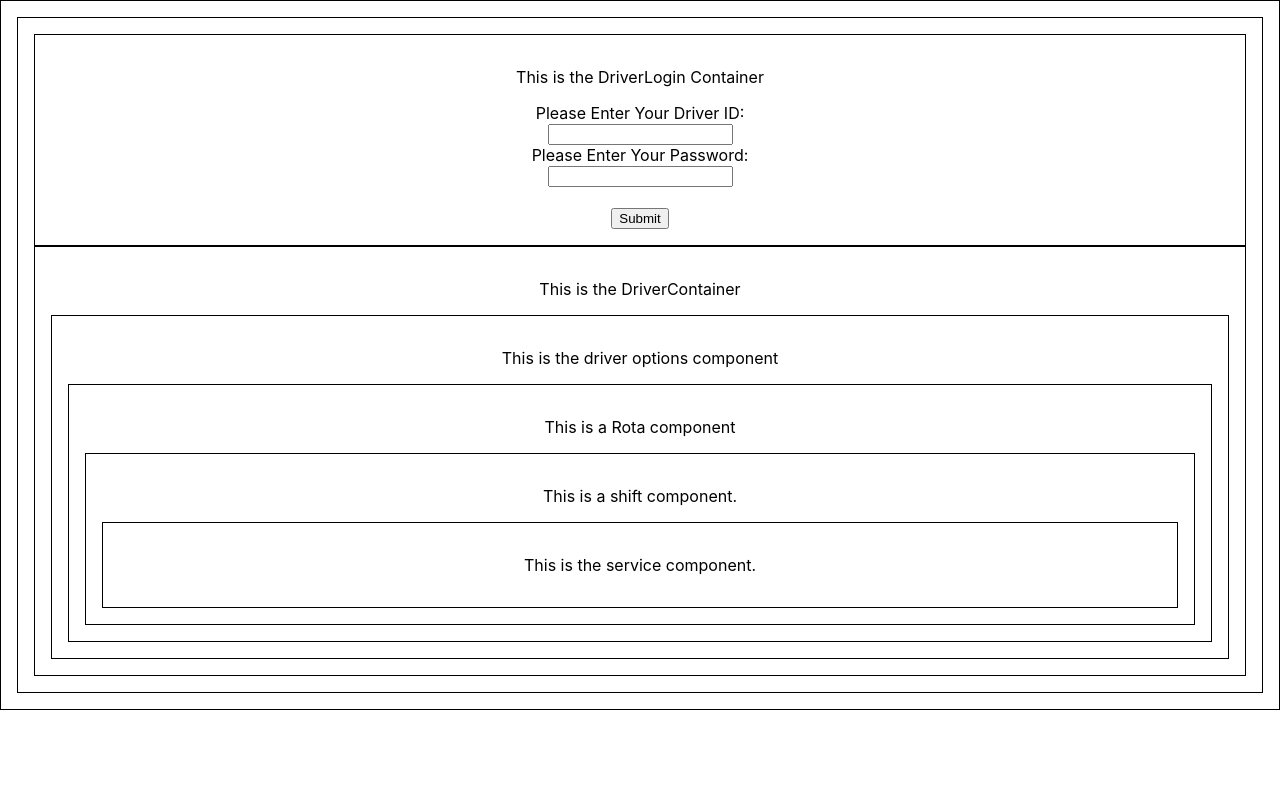
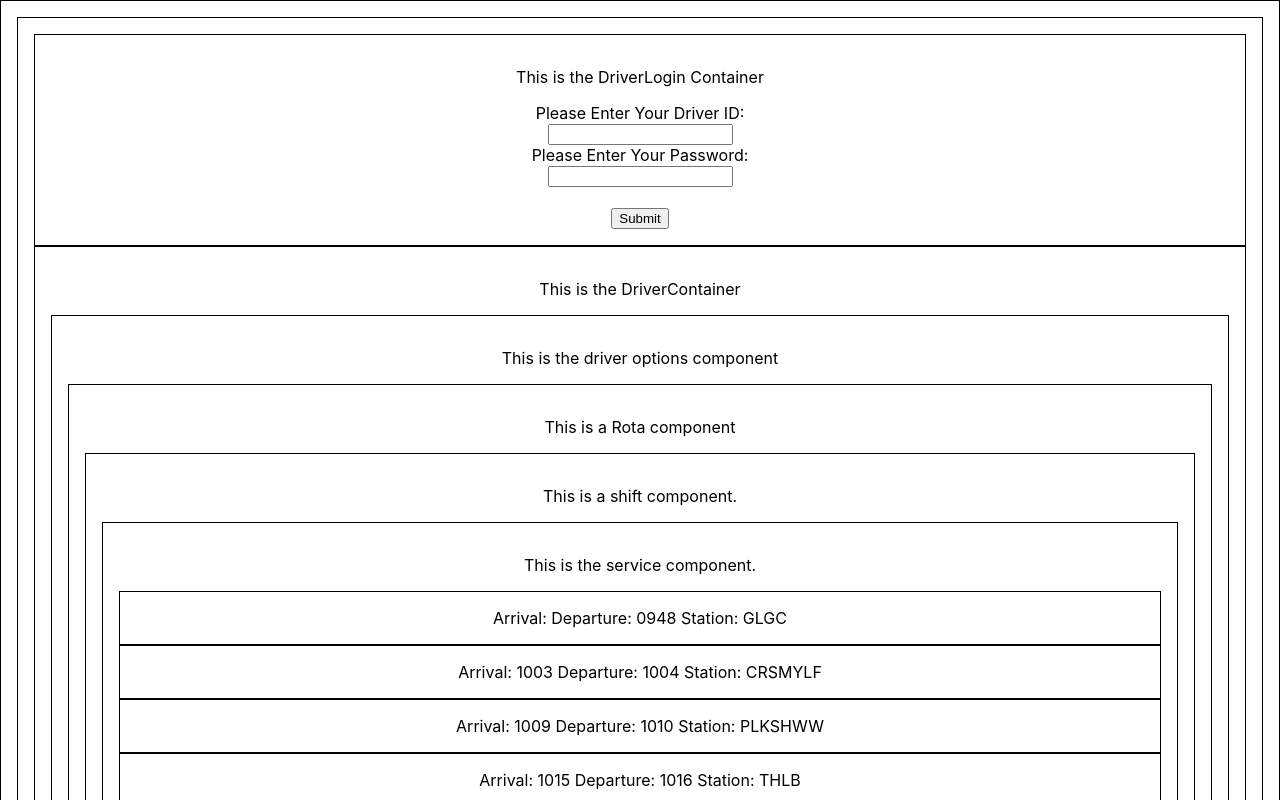
Before and after one commit to erikesund/train-app-system, a React (Create React App) app in the folder cab-app/: page / in a window 1280 px wide. Shown: the top 800 px of the page. Built offline with nearby package versions, Linux system fonts and the light colour scheme.

Commit message:
added return props displaying

```diff
--- a/cab-app/src/components/Driver/DriverRotas/Waypoint.js
+++ b/cab-app/src/components/Driver/DriverRotas/Waypoint.js
@@ -1,10 +1,13 @@
 import React from "react";
 
 function Waypoint ({waypoint}) {
-  <p>
-    <p>This is a Waypoint Component</p>
-    <span>Arrival: {waypoint.arrival} Departure: {waypoint.departure} Station: {waypoint.tiploc_code} </span>
-  </p>
+
+  return (
+    <div>
+      <span>Arrival: {waypoint.arrival} Departure: {waypoint.departure} Station: {waypoint.tiploc_code} </span>
+    </div>
+  )
+
 }
 
 export default Waypoint;
```
Also changed, not shown: cab-app/public/test.json (+6 -1 lines).
